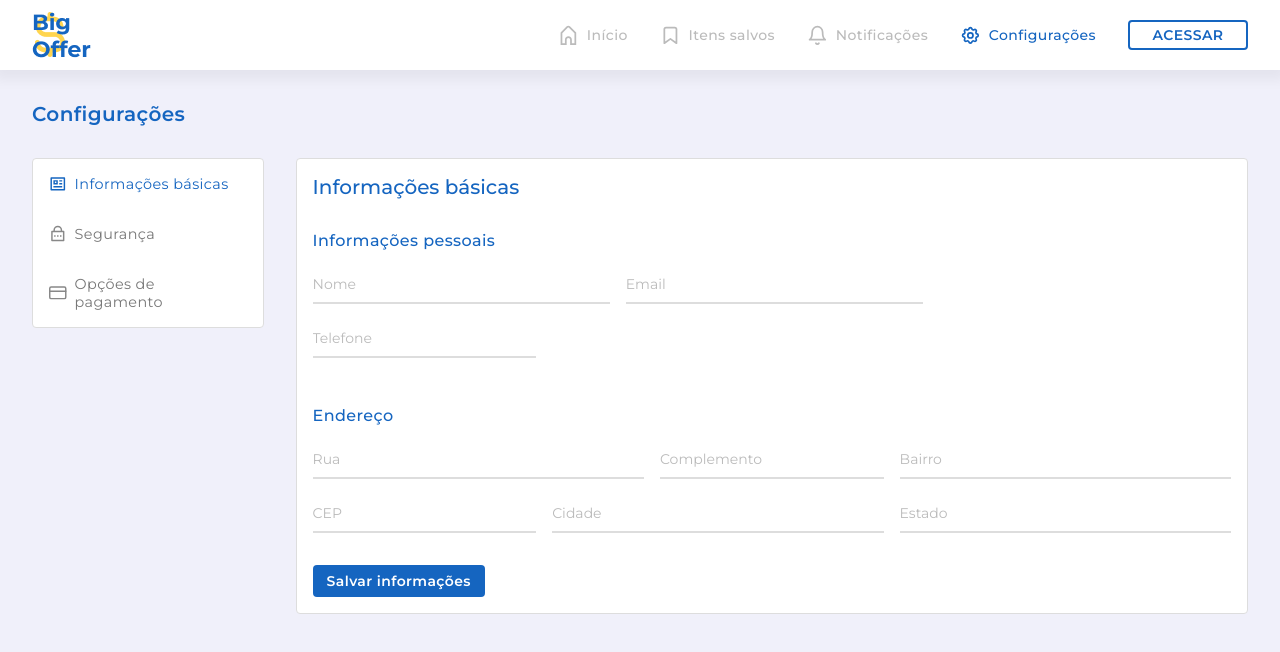
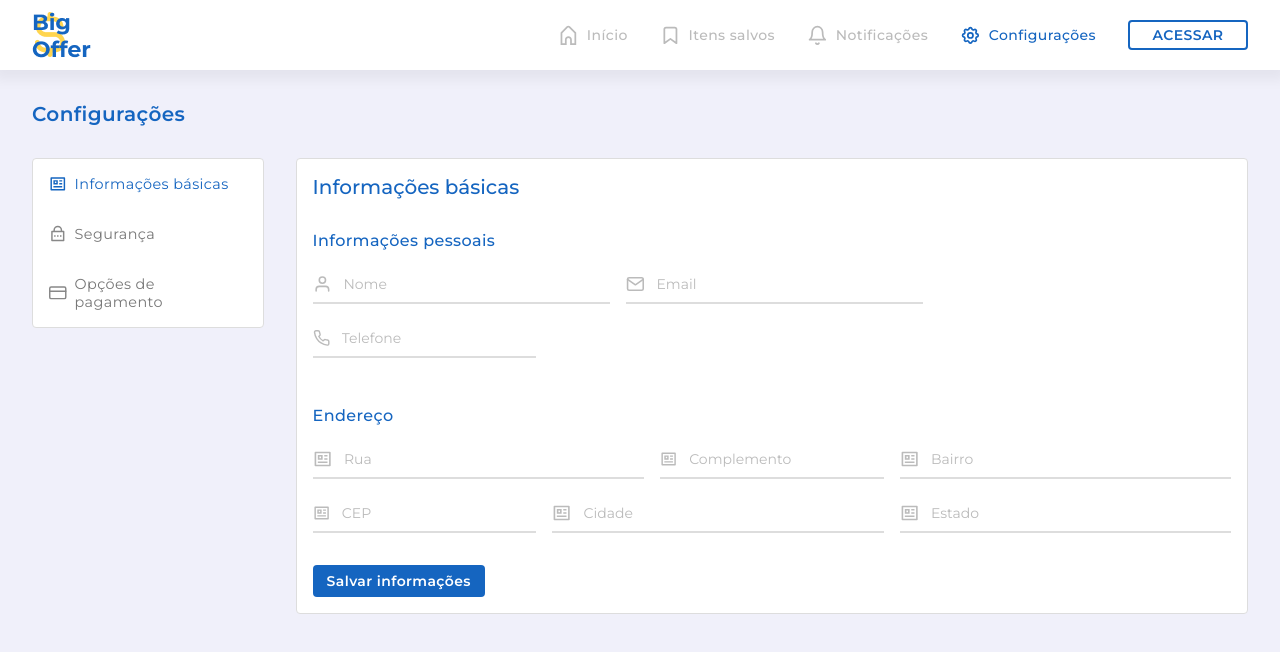
Before and after one commit to lucas95santos/bigoffer-web, a React (Create React App) app: page /configuracoes in a window 1280 px wide. Shown: the top 652 px of the page. Built offline with nearby package versions, Linux system fonts and the light colour scheme.

Commit message:
feat: adicionando ícones nos inputs

```diff
--- a/src/screens/settings/BasicInfo.js
+++ b/src/screens/settings/BasicInfo.js
@@ -1,6 +1,9 @@
 import React, { useState, useCallback } from 'react';
 // components
 import { CustomInput as Input } from '../../components';
+// icons
+import { FiMail, FiUser, FiPhone } from 'react-icons/fi';
+import { RiProfileLine } from 'react-icons/ri';
 
 const BasicInfo = ({ settingsTitle }) => {
   const [formData, setFormData] = useState({
@@ -44,6 +47,7 @@ const BasicInfo = ({ settingsTitle }) => {
               onTextChange={(event) =>
                 handleInputChange('name', event.target.value)
               }
+              icon={FiUser}
               errors={[]}
               autocomplete="nope"
             />
@@ -55,6 +59,7 @@ const BasicInfo = ({ settingsTitle }) => {
               onTextChange={(event) =>
                 handleInputChange('email', event.target.value)
               }
+              icon={FiMail}
               errors={[]}
               autocomplete="nope"
             />
@@ -68,6 +73,7 @@ const BasicInfo = ({ settingsTitle }) => {
               onTextChange={(event) =>
                 handleInputChange('phone', event.target.value)
               }
+              icon={FiPhone}
               errors={[]}
               autocomplete="nope"
             />
@@ -85,6 +91,7 @@ const BasicInfo = ({ settingsTitle }) => {
               onTextChange={(event) =>
                 handleInputChange('street', event.target.value)
               }
+              icon={RiProfileLine}
               errors={[]}
               autocomplete="nope"
             />
@@ -96,6 +103,7 @@ const BasicInfo = ({ settingsTitle }) => {
               onTextChange={(event) =>
                 handleInputChange('complement', event.target.value)
               }
+              icon={RiProfileLine}
               errors={[]}
               autocomplete="nope"
             />
@@ -107,6 +115,7 @@ const BasicInfo = ({ settingsTitle }) => {
               onTextChange={(event) =>
                 handleInputChange('neighborhood', event.target.value)
               }
+              icon={RiProfileLine}
               errors={[]}
               autocomplete="nope"
             />
@@ -120,6 +129,7 @@ const BasicInfo = ({ settingsTitle }) => {
               onTextChange={(event) =>
                 handleInputChange('zipCode', event.target.value)
               }
+              icon={RiProfileLine}
               errors={[]}
               autocomplete="nope"
             />
@@ -131,6 +141,7 @@ const BasicInfo = ({ settingsTitle }) => {
               onTextChange={(event) =>
                 handleInputChange('city', event.target.value)
               }
+              icon={RiProfileLine}
               errors={[]}
               autocomplete="nope"
             />
@@ -142,6 +153,7 @@ const BasicInfo = ({ settingsTitle }) => {
               onTextChange={(event) =>
                 handleInputChange('uf', event.target.value)
               }
+              icon={RiProfileLine}
               errors={[]}
               autocomplete="nope"
             />
--- a/src/screens/settings/Security.js
+++ b/src/screens/settings/Security.js
@@ -1,6 +1,8 @@
 import React, { useState, useCallback } from 'react';
 // components
 import { CustomInput as Input } from '../../components';
+// icons
+import { FiLock } from 'react-icons/fi';
 
 const Security = ({ settingsTitle }) => {
   const [formData, setFormData] = useState({
@@ -38,6 +40,7 @@ const Security = ({ settingsTitle }) => {
               onTextChange={(event) =>
                 handleInputChange('currentPassword', event.target.value)
               }
+              icon={FiLock}
               errors={[]}
               autocomplete="nope"
             />
@@ -51,6 +54,7 @@ const Security = ({ settingsTitle }) => {
               onTextChange={(event) =>
                 handleInputChange('password', event.target.value)
               }
+              icon={FiLock}
               errors={[]}
               autocomplete="nope"
             />
@@ -64,6 +68,7 @@ const Security = ({ settingsTitle }) => {
               onTextChange={(event) =>
                 handleInputChange('confirmPassword', event.target.value)
               }
+              icon={FiLock}
               errors={[]}
               autocomplete="nope"
             />
```
